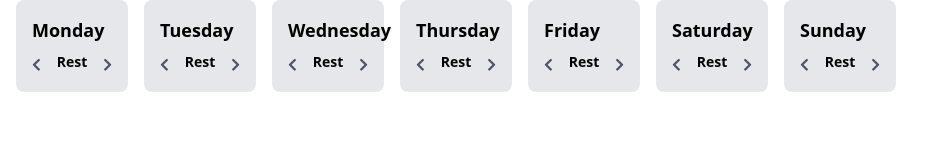
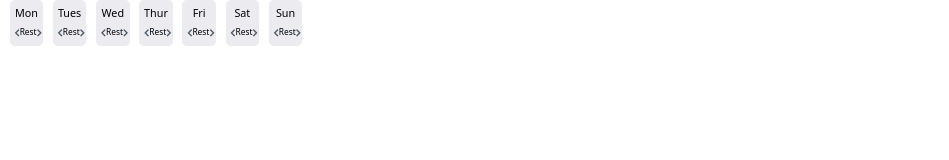
Before and after one commit to tsreinma90/PYR, a plain HTML site: page playground.html in a window 1280 px wide. Shown: the whole page, without its empty margins (0-949 px from the left). Drawn offline with nearby package versions, Linux system fonts and the light colour scheme.

Commit message:
backing up progress for merge

```diff
--- a/calendarComponent.js
+++ b/calendarComponent.js
@@ -120,7 +120,7 @@ function configureSlider(details) {
       },
     };
 
-    for (let i = 1; i <= 100; i++) {
+    for (let i = 0; i < 100; i++) {
       valuesForSlider.push(i);
     }
 
@@ -130,7 +130,7 @@ function configureSlider(details) {
       tooltips: true,
       format: format,
       range: {
-        min: [0],
+        min: [1],
         max: [100],
       },
     });
--- a/playground.html
+++ b/playground.html
@@ -21,25 +21,26 @@
   <!-- Add this link to the head section of your HTML file to use Font Awesome icons -->
 <link rel="stylesheet" href="https://cdnjs.cloudflare.com/ajax/libs/font-awesome/5.15.3/css/all.min.css">
 
-<div x-data="{ days: [
-        { name: 'Monday', options: ['Rest', 'Easy', 'Tempo', 'Speed', 'Long'], activeOption: 0 },
-        { name: 'Tuesday', options: ['Rest', 'Easy', 'Tempo', 'Speed', 'Long'], activeOption: 0 },
-        { name: 'Wednesday', options: ['Rest', 'Easy', 'Tempo', 'Speed', 'Long'], activeOption: 0 },
-        { name: 'Thursday', options: ['Rest', 'Easy', 'Tempo', 'Speed', 'Long'], activeOption: 0 },
-        { name: 'Friday', options: ['Rest', 'Easy', 'Tempo', 'Speed', 'Long'], activeOption: 0 },
-        { name: 'Saturday', options: ['Rest', 'Easy', 'Tempo', 'Speed', 'Long'], activeOption: 0 },
-        { name: 'Sunday', options: ['Rest', 'Easy', 'Tempo', 'Speed', 'Long'], activeOption: 0 }
-      ] }">
+  <div x-data="{ days: [
+        { name: 'Mon', options: ['Rest', 'Easy', 'Tempo', 'Speed', 'Long'], activeOption: 0 },
+        { name: 'Tues', options: ['Rest', 'Easy', 'Tempo', 'Speed', 'Long'], activeOption: 0 },
+        { name: 'Wed', options: ['Rest', 'Easy', 'Tempo', 'Speed', 'Long'], activeOption: 0 },
+        { name: 'Thur', options: ['Rest', 'Easy', 'Tempo', 'Speed', 'Long'], activeOption: 0 },
+        { name: 'Fri', options: ['Rest', 'Easy', 'Tempo', 'Speed', 'Long'], activeOption: 0 },
+        { name: 'Sat', options: ['Rest', 'Easy', 'Tempo', 'Speed', 'Long'], activeOption: 0 },
+        { name: 'Sun', options: ['Rest', 'Easy', 'Tempo', 'Speed', 'Long'], activeOption: 0 }
+      ] }"
+      style="zoom: 60%;">
     <div class="flex space-x-4">
       <template x-for="(day, index) in days" :key="index">
-        <div class="w-28 bg-gray-200 p-4 rounded-lg">
-          <h2 class="font-bold text-lg mb-2" x-text="day.name"></h2>
+        <div class="w-14 p-2 rounded-lg" style="background: rgba(207, 206, 219, 0.41);">
+          <h3 class="text-lg mb-2" x-text="day.name" style="text-align: center;"></h3>
           <div class="flex justify-between">
             <button class="text-gray-600 focus:outline-none hover:text-gray-800"
               x-on:click="day.activeOption = (day.activeOption - 1 + day.options.length) % day.options.length">
               <i class="fas fa-chevron-left text-sm"></i>
             </button>
-            <span class="font-bold text-sm" x-text="day.options[day.activeOption]"></span>
+            <span class="text-sm" x-text="day.options[day.activeOption]"></span>
             <button class="text-gray-600 focus:outline-none hover:text-gray-800" x-on:click="day.activeOption = (day.activeOption + 1) % day.options.length">
               <i class="fas fa-chevron-right text-sm"></i>
             </button>
```
